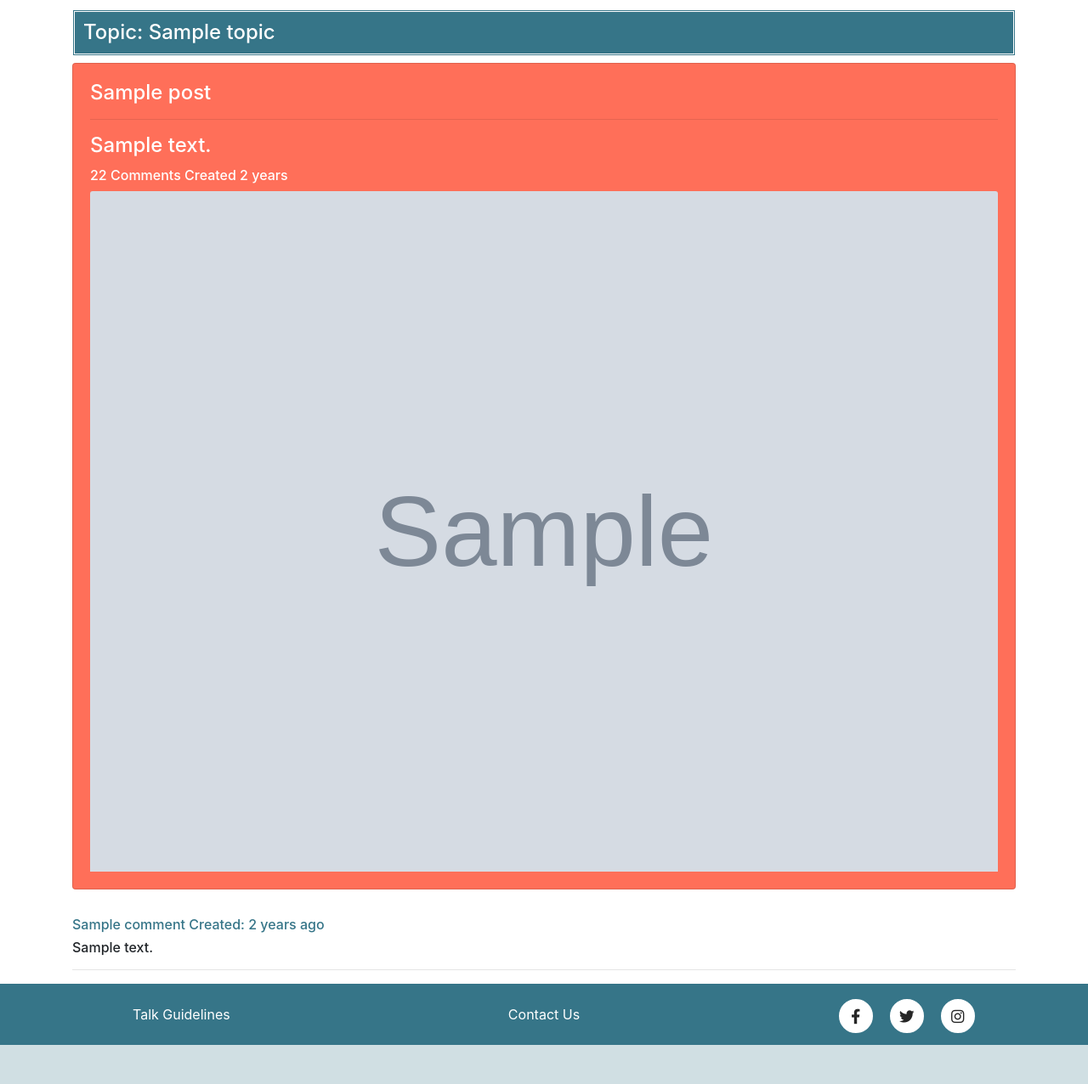
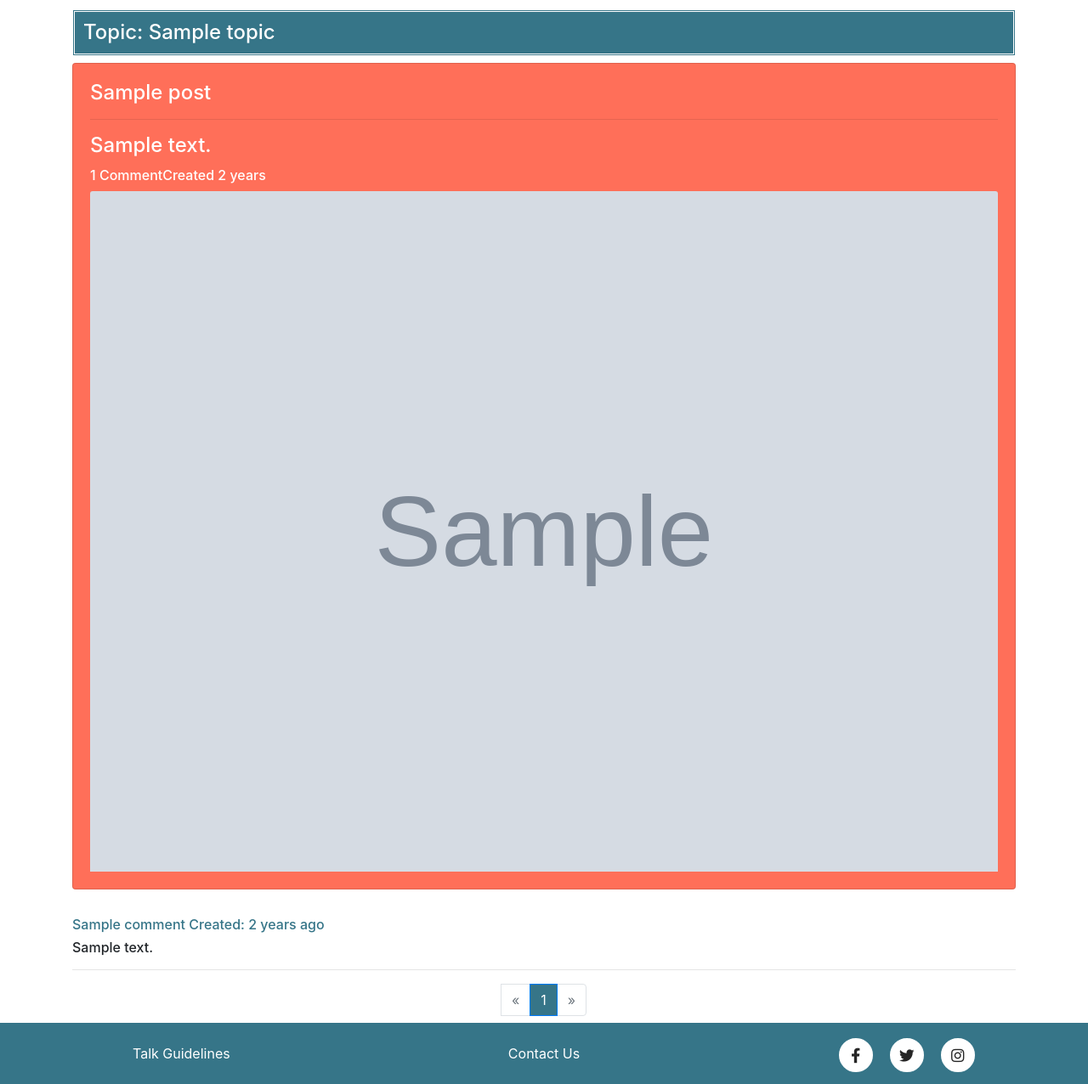
Before and after one commit to ccarabine/coronavirusforum, a Django app: page /topic/1 in a window 1280 px wide. Shown: the part 143-1419 px from the top of the page at 85% size. Before the commit the page ends 1373 px from the top, so only its background shows below. Run offline with Django 4.2, Linux system fonts and the light colour scheme; tables that the repository leaves empty hold one stand-in row (values such as "Sample post"); grey boxes marked "Sample" are stand-in pictures; some libraries are stand-ins or nearby versions.

Commit message:
Add pagination to comments

```diff
--- a/forum/views.py
+++ b/forum/views.py
@@ -3,6 +3,7 @@ from django.views.generic import DeleteView, CreateView
 from django.template.defaultfilters import slugify
 from django.shortcuts import render, get_object_or_404, reverse, redirect
 from django.contrib.messages.views import SuccessMessageMixin
+from django.core.paginator import Paginator
 from django.urls import reverse_lazy
 
 from .models import Post, Topic, Comment
@@ -17,6 +18,7 @@ class PostListHomeView(ListView):
 
 
 class PostListView(ListView):
+
     template_name = 'postlist.html'
     context_object_name = 'post_list'
     paginate_by = 5
@@ -43,6 +45,24 @@ class PostDetailView(DetailView):
     model = Post
     template_name = "postdetail.html"
 
+    def get_context_data(self, **kwargs):
+        context = super(PostDetailView, self).get_context_data(**kwargs)
+        page = self.request.GET.get('page')
+        paginator = Paginator(self.object.comment_post.all(), 5)
+        context['page'] = page
+        context['paginator'] = paginator
+        context['object_list'] = context['paginator'].get_page(context['page'])
+        context['page_obj'] = paginator.get_page(page)
+
+        pk = self.kwargs["pk"]
+        form = CommentForm()
+        post = get_object_or_404(Post, pk=pk)
+        comments = self.object.comment_post.all()
+
+        context['post'] = post
+        context['comments'] = comments
+        context['form'] = form
+        return context
 
 def addPost(request, topic):
     form = PostForm()
@@ -88,7 +108,7 @@ class AddCommentView(SuccessMessageMixin, CreateView):
         form.instance.name = self.request.user.username
         return super().form_valid(form)
 
-    def get_context_data(self, **kwargs): # Get the post
+    def get_context_data(self, **kwargs):  # Get the post
         post = get_object_or_404(Post, pk=self.kwargs['pk'])
         kwargs['post'] = post
         return super().get_context_data(**kwargs)
--- a/templates/commentform.html
+++ b/templates/commentform.html
@@ -12,6 +12,9 @@
                     <h4 class="card-title">{{ post }} </h4>
                     <hr>
                     <h6> 22 Comments Created {{ post.created|timesince }}</h6>
+                    Comment{{ comments.count|pluralize }}
+      <span class="badge badge-dark ml-2">{{ comments.count }}</span>
+    </div>
                 </div>
                 </a>
             </div>
--- a/templates/postdetail.html
+++ b/templates/postdetail.html
@@ -21,41 +21,71 @@
             <h4 class="card-title">{{ post.title | safe }}</h4>
             <hr>
             <h4 class="card-title">{{ post.body | safe }}</h4>
-            <h6> 22 Comments Created {{ post.created|timesince }}</h6>
+            <h6> {{ comments.count }} Comment{{ comments|pluralize:"s" }}Created {{ post.created|timesince }}</h6>
+
             {% if post.post_image %}
             <a href="{% url 'postdetail' post.id %}">
                 <img src="{{ post.post_image.url }}" class="card-img-top" alt="{{ post.name }}">
             </a>
+
+
             {% endif %}
         </div>
     </div>
     </br>
 
-
+    <div>
         {% if not post.comment_post.all %}
-    No Comments Yet..<a href="#">Add one</a>
+        No Comments Yet..{% if user.is_authenticated %}<a href="{% url 'addcomment' post.pk %}">Add one</a>{% endif %}
         {% else %}
         {% if user.is_authenticated %}
         <a href="{% url 'addcomment' post.pk %}"> Add comment</a>
         {% endif %}
-    {% for comment in post.comment_post.all %}
+        {% for comment in page_obj %}
+
         <h6 class="comments">
             {{ comment.name }} Created:
             {{ comment.created|timesince }} ago
         </h6>
         <h6>
             {{ comment.comment_body | safe}}
+
+
+    </div>
     </h6>
     <hr>
 
     {% endfor %}
     {% endif %}
+</div>
+</div>
+{% if paginator %}
+<nav class="pagination justify-content-center mb-2" aria-label="Page navigation">
+    <ul class="pagination"></ul>
+    {% if page_obj.has_previous %}
+    <li class="page-item "><a class="page-link" href="?page={{ page_obj.previous_page_number }}">&laquo;</a>
+    </li>
+    {% else %}
+    <li class="page-item disabled"><span class="page-link">&laquo;</span></li>
+    {% endif %}
 
+    {% for i in paginator.page_range %}
+    {% if page_obj.number == i %}
+    <li class="page-item active"><span class="page-link">{{ i }} <span class="sr-only">(current)</span></span>
+    </li>
+    {% else %}
+    <li class="page-item "><a class="page-link" href="?page={{ i }}">{{ i }}</a></li>
+    {% endif %}
 
+    {% endfor %}
+    </ul>
 
+    {% if page_obj.has_next %}
+    <li class="page-item "><a class="page-link" href="?page={{ page_obj.next_page_number }}">&raquo;</a> </li>
+    {% else %}
+    <li class="page-item disabled"><span class="page-link">&raquo;</span></li>
+    {% endif %}
+</nav>
 
-
-</div>
-
-
+{% endif %}
 {%endblock%}
--- a/templates/postlist.html
+++ b/templates/postlist.html
@@ -20,7 +20,8 @@
                     <a href="{% url 'postdetail' post.id %}" class="card-links">
                         <h4 class="card-title">{{ post.title }}</h4>
                         <hr>
-                        <h6> 22 Comments Created {{ post.created|timesince }}</h6>
+
+                        <h6>  Comment :{{ comments.count }}  Created {{ post.created|timesince }}</h6>
                 </div>
             </a>
         </div>
@@ -54,5 +55,5 @@
 </nav>
 
 {% endif %}
-</div>
+
 {%endblock%}
```
Also changed, not shown: forum/urls.py (+10 -10 lines). Lines whose indentation alone changed are shown as unchanged.
